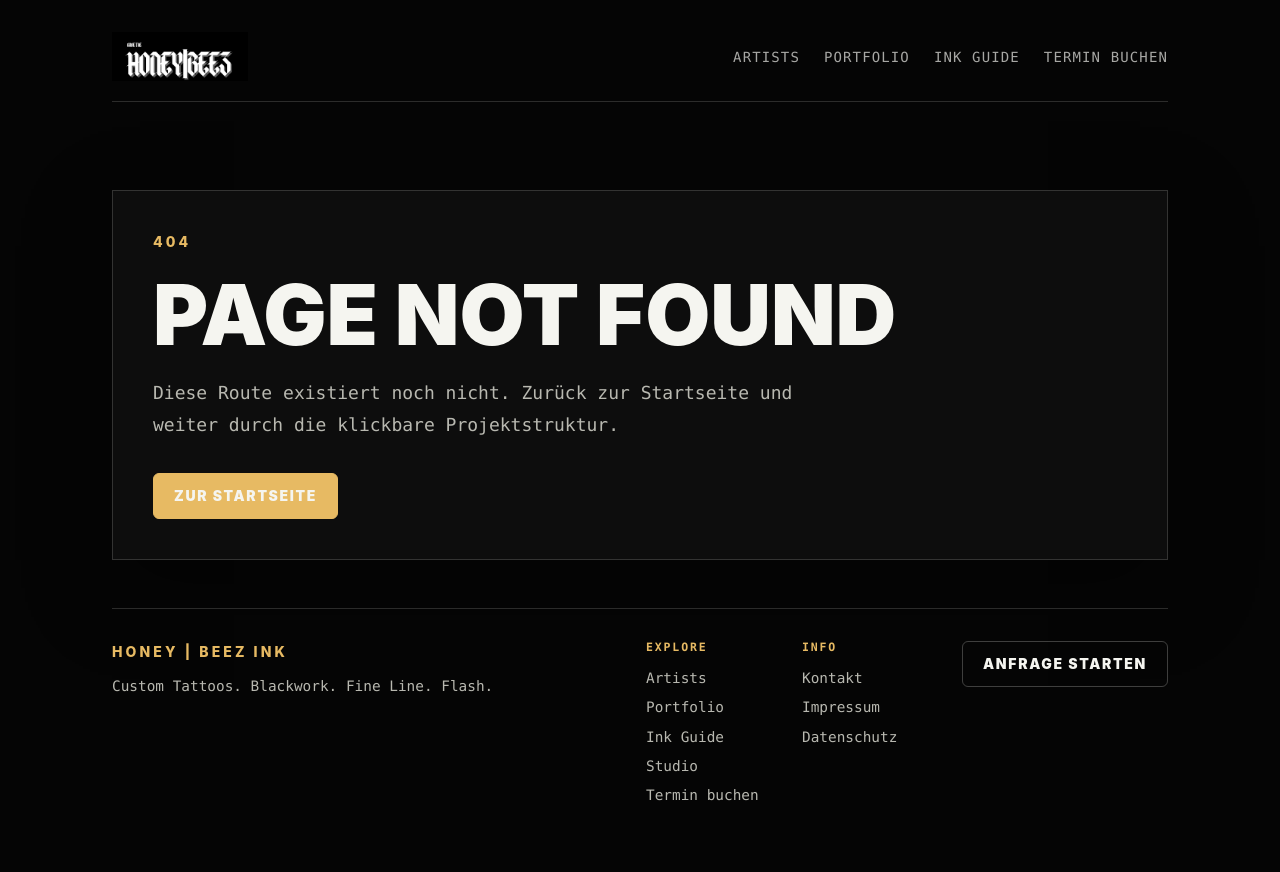
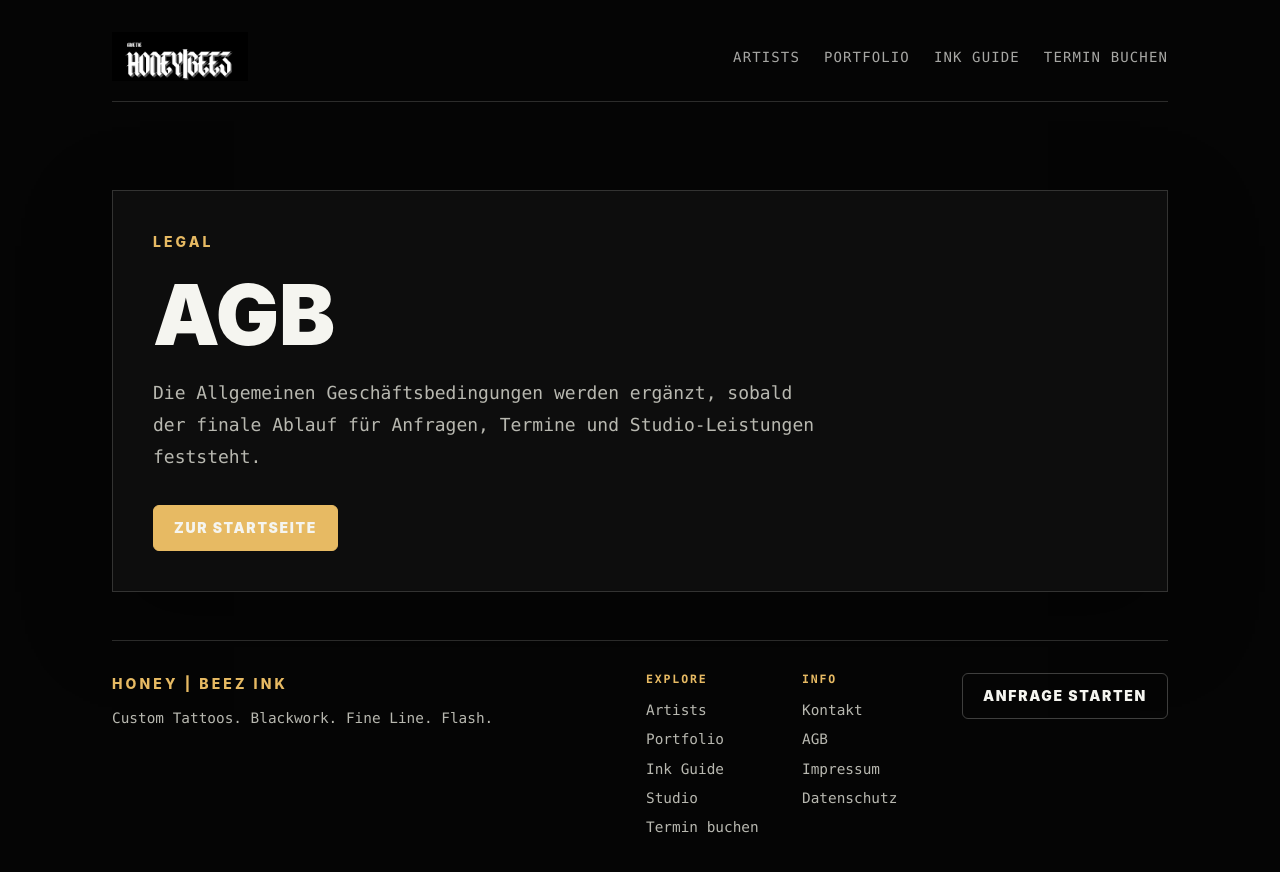
Before and after one commit to inesvanhe/tattoo-studio-project, a React (Vite) app in the folder apps/web/: page /agb in a window 1280 px wide. Shown: the top 872 px of the page. Before the commit the page ends 846 px from the top, so only its background shows below. Built offline with nearby package versions, Linux system fonts and the light colour scheme; no server answers.

Commit message:
Add legal footer links

```diff
--- a/apps/web/src/app/App.tsx
+++ b/apps/web/src/app/App.tsx
@@ -56,6 +56,16 @@
             />
           }
         />
+        <Route
+          path="/agb"
+          element={
+            <PlaceholderPage
+              eyebrow="Legal"
+              title="AGB"
+              description="Die Allgemeinen Geschäftsbedingungen werden ergänzt, sobald der finale Ablauf für Anfragen, Termine und Studio-Leistungen feststeht."
+            />
+          }
+        />
         <Route path="/admin" element={<AdminPage />} />
         <Route path="/admin/booking-requests" element={<AdminBookingRequestsPage />} />
         <Route path="/admin/booking-requests/:id" element={<AdminBookingRequestDetailPage />} />
--- a/apps/web/src/app/AppShell.tsx
+++ b/apps/web/src/app/AppShell.tsx
@@ -30,6 +30,7 @@
             <nav aria-label="Rechtliches">
               <p>Info</p>
               <a href="/kontakt">Kontakt</a>
+              <a href="/agb">AGB</a>
               <a href="/impressum">Impressum</a>
               <a href="/datenschutz">Datenschutz</a>
             </nav>
```
